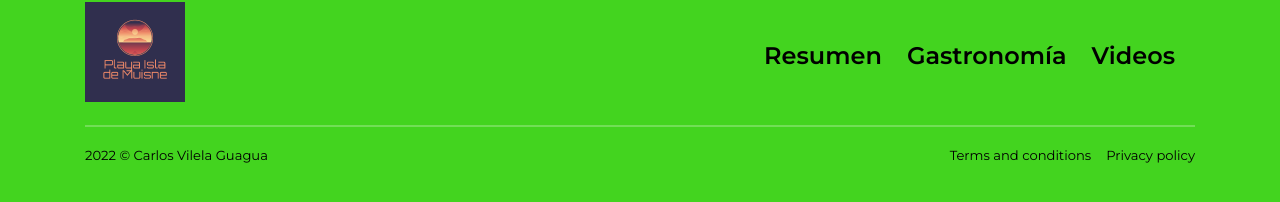
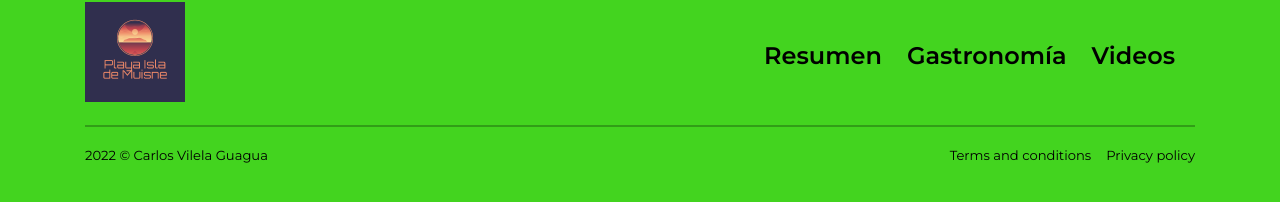
Before and after one commit to carlosVilelaG/pec3HerramientasHtml, a website built with Parcel: page index.html in a window 1280 px wide. Shown: the part 1254-1456 px from the top of the page. Built offline with nearby package versions, Linux system fonts and the light colour scheme.

Commit message:
Se ajusta color

```diff
--- a/css/styles.css
+++ b/css/styles.css
@@ -286,7 +286,7 @@ footer {
 }
 
 footer hr {
-    border-bottom: 2px solid #fff;
+    border-bottom: 2px solid rgb(0, 0, 0);
 }
 
 .footer-top,
```
